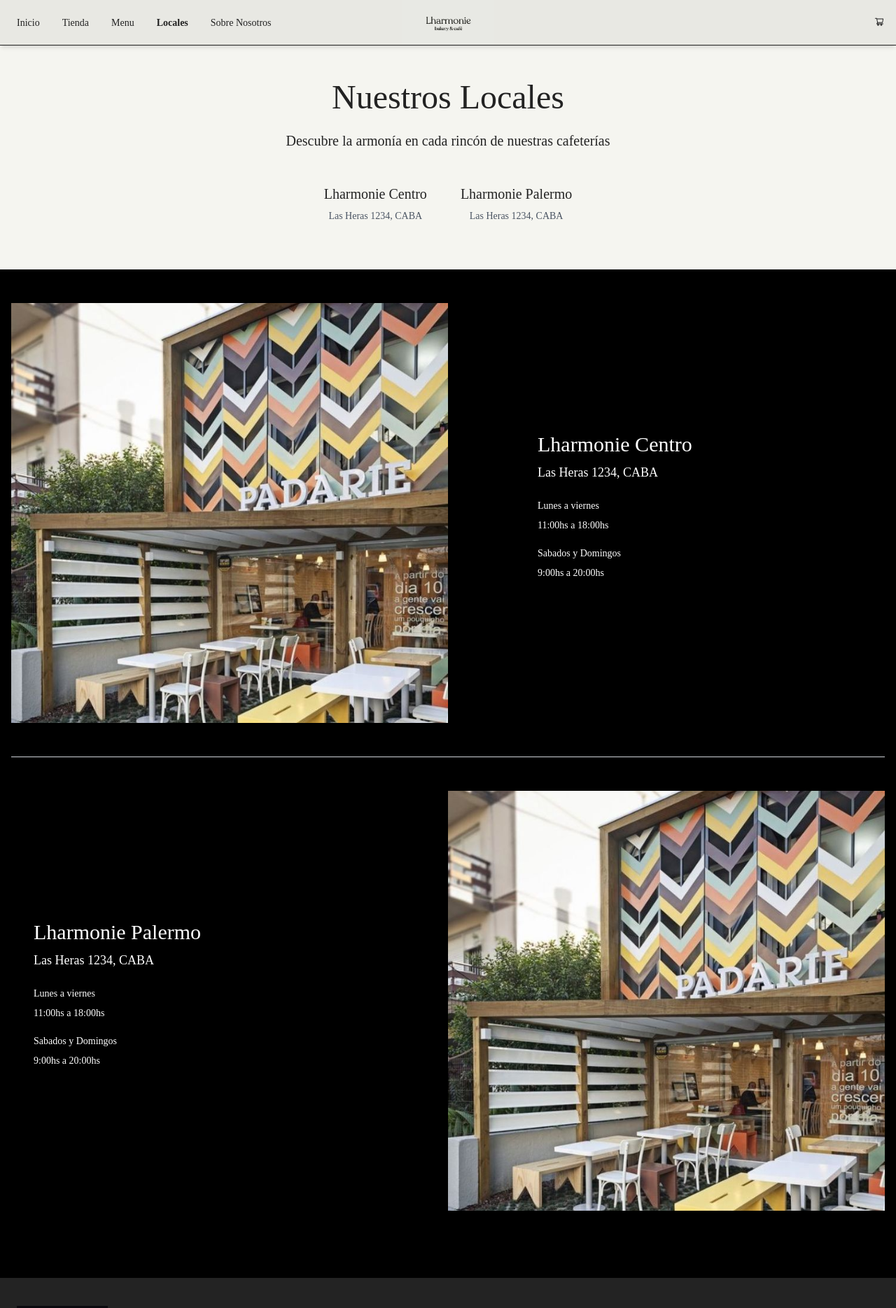
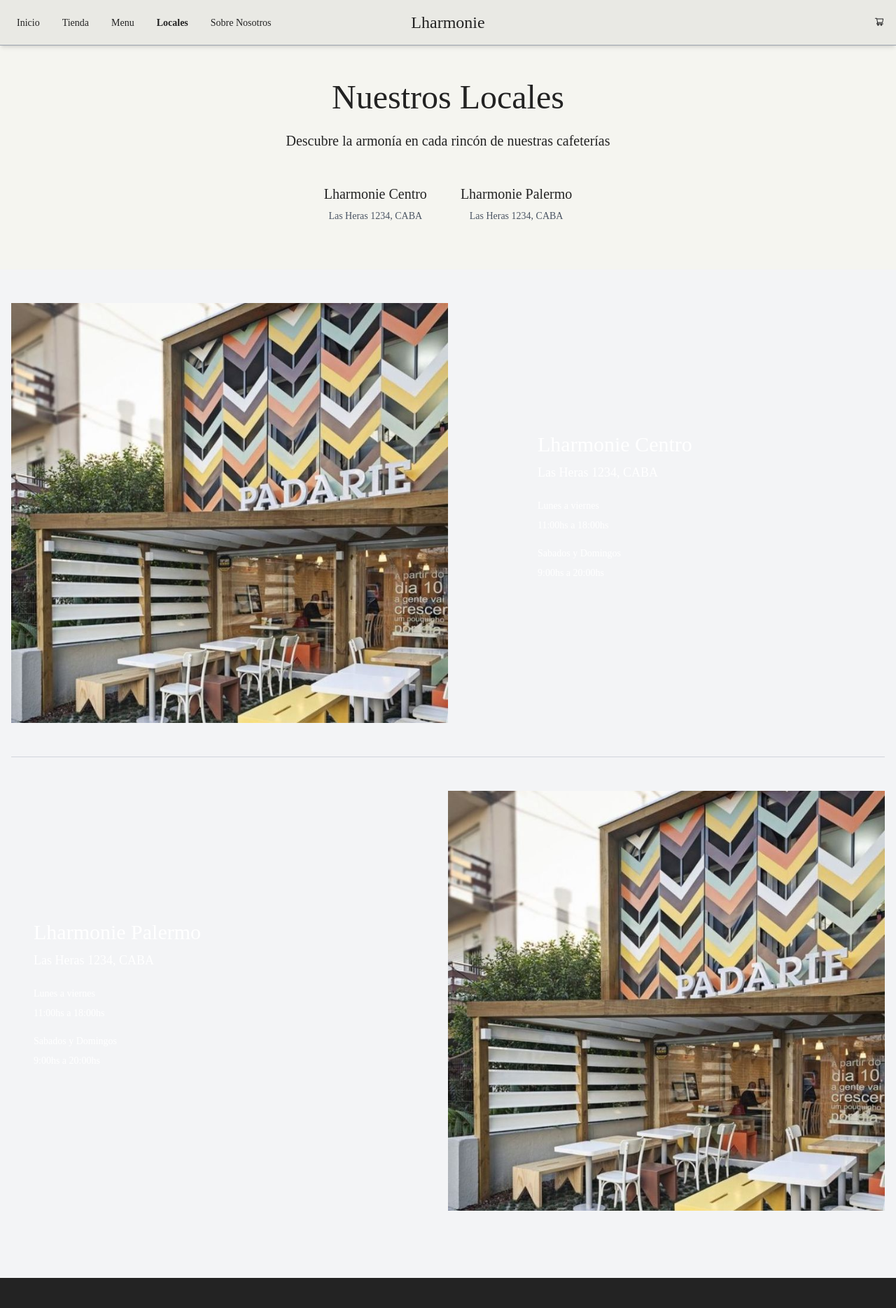
Before and after one commit to EfraquinDevelopment/lharmonie-front, a Next.js app: page /locales in a window 1280 px wide. Shown: the top 1869 px of the page at 70% size. Built offline with nearby package versions, Linux system fonts and the light colour scheme.

Commit message:
add transition home & page transition

```diff
--- a/src/app/globals.css
+++ b/src/app/globals.css
@@ -28,12 +28,7 @@ html {
 
 body {
   color: rgb(var(--foreground-rgb));
-  background: linear-gradient(
-      to bottom,
-      transparent,
-      rgb(var(--background-end-rgb))
-    )
-    rgb(var(--background-start-rgb));
+  @apply bg-lharmonie-secondary
 }
 
 @layer utilities {
--- a/src/app/home/page.tsx
+++ b/src/app/home/page.tsx
@@ -1,3 +1,5 @@
+"use client";
+
 import FeaturesSection from "@/app/home/components/features-section";
 import HomeBanner from "@/app/home/components/home-banner";
 import OurHistory from "@/app/home/components/our-history";
--- a/src/app/locales/page.tsx
+++ b/src/app/locales/page.tsx
@@ -3,10 +3,10 @@ import Stores from "./stores";
 
 const ContactoInfo = () => {
   return (
-    <>
+    <div className="bg-gray-100">
       <StoresBanner />
       <Stores />
-    </>
+    </div>
   );
 };
 
--- a/src/components/layout/header.tsx
+++ b/src/components/layout/header.tsx
@@ -11,8 +11,8 @@ const Header = () => {
   const { isOpen, openDrawer, closeDrawer } = useDrawer();
 
   return (
-    <header className="sticky top-0 z-50 shadow-md w-full border-b-[1.5px] border-lharmonie-secondary">
-      <nav className="flex items-center bg-lharmonie-primary opacity-95 backdrop-blur px-2">
+    <header className="sticky top-0 z-50 shadow-md w-full border-b-[1px] border-gray-400">
+      <nav className="flex items-center bg-lharmonie-primary opacity-95 backdrop-blur px-2  py-4">
         <div className="flex flex-1 justify-start w-fit">
           <Button
             className="lg:hidden bg-lharmonie-primary border-none shadow-none"
--- /dev/null
+++ b/src/components/layout/loader.tsx
@@ -0,0 +1,47 @@
+"use client"
+import { Logo } from "@/components/logo";
+import { motion, AnimatePresence } from "framer-motion";
+import { useState, useEffect, Dispatch, SetStateAction } from "react";
+
+const Loader = ({ onLoadingComplete }: { onLoadingComplete: () => void }) => {
+  useEffect(() => {
+    const timer = setTimeout(() => {
+      onLoadingComplete();
+    }, 3000); // Duración del loader
+
+    return () => clearTimeout(timer);
+  }, [onLoadingComplete]);
+
+  return (
+    <motion.div
+      initial={{ y: "100vh" }}
+      animate={{ y: "0vh" }}
+      exit={{ y: "-100vh" }}
+      className="bg-lharmonie-secondary"
+      transition={{ duration: 1.5, ease: "easeInOut" }}
+      style={{
+        position: "fixed",
+        top: 0,
+        left: 0,
+        right: 0,
+        bottom: 0,
+        display: "flex",
+        justifyContent: "center",
+        alignItems: "center",
+        zIndex: 9999,
+      }}
+    >
+      <motion.div
+        initial={{ opacity: 0 }}
+        animate={{ opacity: 1 }}
+        exit={{ opacity: 0 }}
+        transition={{ duration: 1, ease: "easeInOut" }}
+        style={{ fontSize: "2rem", textAlign: "center" }}
+      >
+       <Logo size="large" invert/>
+      </motion.div>
+    </motion.div>
+  );
+};
+
+export default Loader;
--- /dev/null
+++ b/src/components/layout/page-transition.tsx
@@ -0,0 +1,49 @@
+import { useEffect, useState } from "react";
+import { motion, AnimatePresence } from "framer-motion";
+import { usePathname } from "next/navigation";
+
+const PageTransition = ({ children }: { children: React.ReactNode }) => {
+  const pathname = usePathname();
+  const [isVisible, setIsVisible] = useState(false);
+
+  useEffect(() => {
+    setIsVisible(true);
+
+    const timeout = setTimeout(() => {
+      setIsVisible(false);
+    }, 800);
+
+    return () => clearTimeout(timeout);
+  }, [pathname]);
+
+  return (
+    <>
+      <AnimatePresence>
+        {isVisible && (
+          <motion.div
+            key={pathname}
+            className="bg-lharmonie-secondary"
+            initial={{ translateX: "0%" }}
+            animate={{ translateX: "100%" }}
+            exit={{ translateX: "100%" }}
+            transition={{
+              duration: 0.8,
+              ease: "easeInOut",
+            }}
+            style={{
+              position: "fixed",
+              top: 0,
+              left: 0,
+              right: 0,
+              bottom: 0,
+              zIndex: 9999,
+            }}
+          />
+        )}
+      </AnimatePresence>
+      {children}
+    </>
+  );
+};
+
+export default PageTransition;
--- a/src/components/logo.tsx
+++ b/src/components/logo.tsx
@@ -1,3 +1,4 @@
+import classNames from "classnames";
 import Image from "next/image";
 import Link from "next/link";
 import React from "react";
@@ -5,32 +6,35 @@ import React from "react";
 interface Props {
   clickable?: boolean;
   invert?: boolean;
+  size?: "default" | "large";
 }
 
-export const Logo = ({ clickable = true, invert = false }: Props) => {
+export const Logo = ({
+  clickable = true,
+  invert = false,
+  size = "default",
+}: Props) => {
+  const textColor = invert
+    ? "text-lharmonie-primary"
+    : "text-lharmonie-secondary";
+
   return (
-    <>
+    <div>
       {clickable ? (
-        <Link href="/" className="h-16 flex items-center">
-          <Image
-            src="/lharmonie-logo.png"
-            alt="Lharmonie Logo"
-            width={120}
-            height={64}
-            className={`h-full w-auto ${invert ? "filter invert" : ""}`}
-          />
+        <Link
+          href="/"
+          className={classNames("flex items-center text-2xl", {
+            "text-2xl": size === "default",
+            "text-5xl md:text-9xl": size === "large",
+          })}
+        >
+          <p className={textColor}>Lharmonie</p>
         </Link>
       ) : (
-        <div className="h-16 flex items-center">
-          <Image
-            src="/lharmonie-logo.png"
-            alt="Lharmonie Logo"
-            width={120}
-            height={64}
-            className={`h-full w-auto ${invert ? "filter invert" : ""}`}
-          />
+        <div className={classNames("flex items-center text-2xl", {})}>
+          <p className={textColor}>Lharmonie</p>
         </div>
       )}
-    </>
+    </div>
   );
 };
--- a/src/layouts/app-layout.tsx
+++ b/src/layouts/app-layout.tsx
@@ -1,15 +1,56 @@
+"use client";
 import Footer from "@/components/layout/footer";
 import Header from "@/components/layout/header";
-import { ReactNode } from "react";
+import { ReactNode, useState } from "react";
+import { AnimatePresence, motion } from "framer-motion";
+import Loader from "@/components/layout/loader";
+import { usePathname } from "next/navigation";
+import PageTransition from "@/components/layout/page-transition";
 
 type AppLayoutProps = {
   children: ReactNode;
 };
+
 const AppLayout = ({ children }: AppLayoutProps) => {
+  const [loading, setLoading] = useState(true);
+  const pathname = usePathname();
+
+  if (pathname === "/home") {
+    return (
+      <div className="flex flex-col relative min-h-screen">
+        <AnimatePresence>
+          {loading && <Loader onLoadingComplete={() => setLoading(false)} />}
+        </AnimatePresence>
+        {!loading && (
+          <>
+            <Header />
+            <motion.main
+              className="flex-grow w-full mx-auto"
+              initial={{ opacity: 0 }}
+              animate={{ opacity: 1 }}
+              transition={{ duration: 0.5 }}
+            >
+              {children}
+            </motion.main>
+            <motion.div
+              initial={{ opacity: 0, y: 50 }}
+              animate={{ opacity: 1, y: 0 }}
+              transition={{ duration: 0.5, ease: "easeInOut" }}
+            >
+              <Footer />
+            </motion.div>
+          </>
+        )}
+      </div>
+    );
+  }
+
   return (
     <div className="flex flex-col relative min-h-screen">
       <Header />
-      <main className="flex-grow w-full mx-auto">{children}</main>
+      <PageTransition>
+        <main className="flex-grow w-full mx-auto">{children}</main>
+      </PageTransition>
       <Footer />
     </div>
   );
```
Lines whose indentation alone changed are shown as unchanged.
